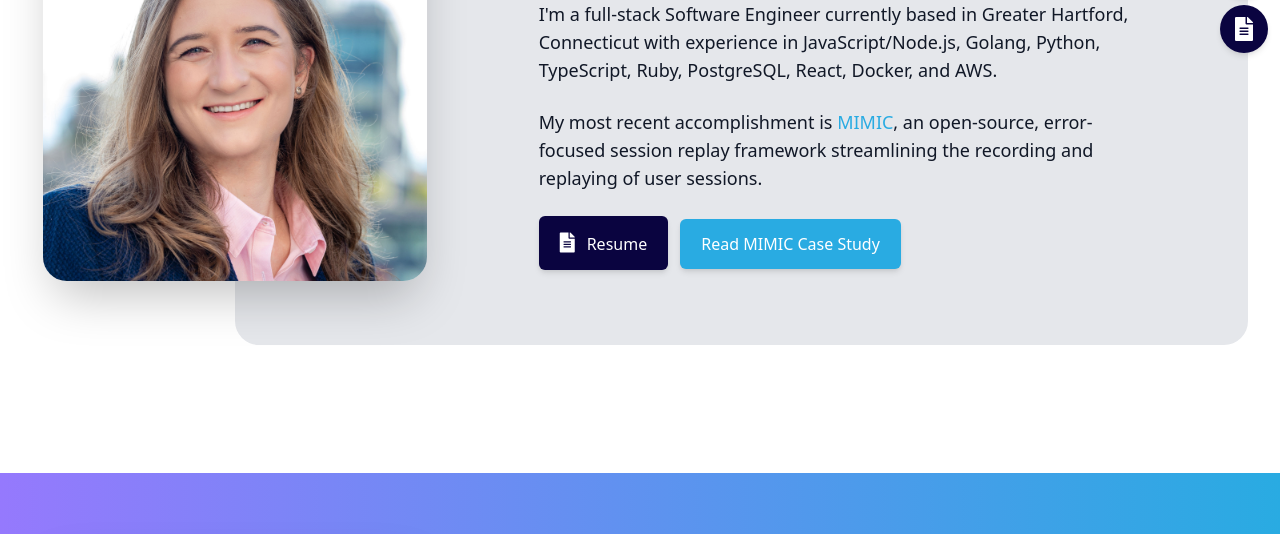
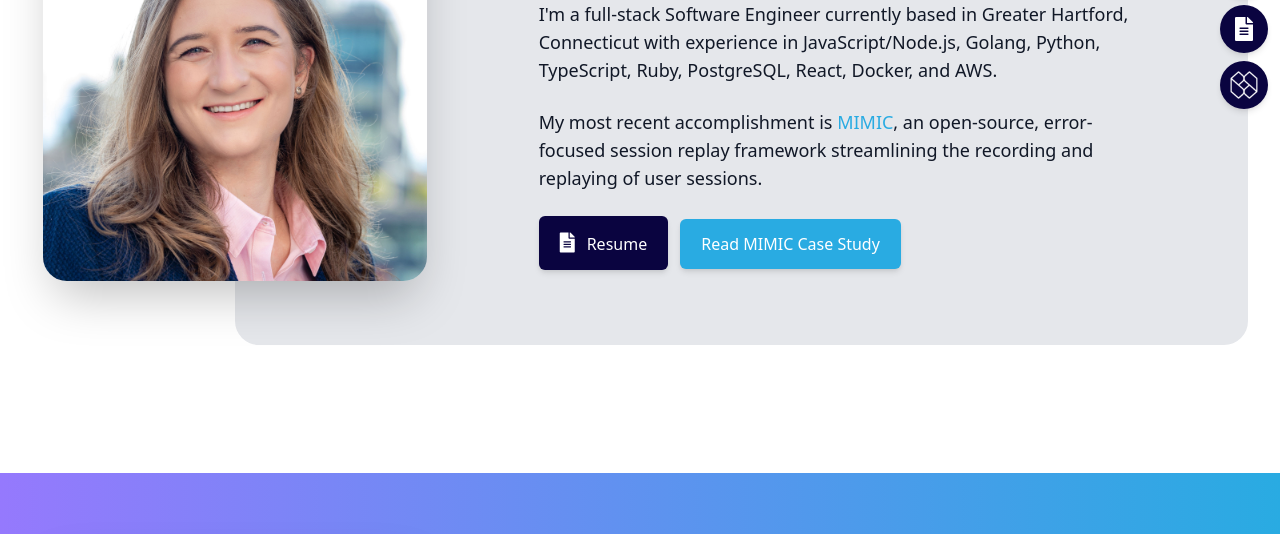
Before and after one commit to VSTodd/vstodd.github.io, a website built with Vite: page index.html in a window 1280 px wide. Shown: the part 231-765 px from the top of the page. Built offline with nearby package versions, Linux system fonts and the light colour scheme.

Commit message:
improvement: adds MIMIC contact button.

```diff
--- a/index.html
+++ b/index.html
@@ -129,6 +129,26 @@
         "
       >
         <i class="fas fa-file-alt"></i>
+      </a>
+      <a
+        href="https://mimic-replay.com/#case-study"
+        class="
+          menuItem
+          flex
+          h-12
+          items-center
+          shadow-md
+          justify-center
+          border border-transparent
+          font-medium
+          rounded-full
+          text-white
+          bg-midnightblue
+          hover:bg-gray-600
+        "
+        target="_blank"
+      >
+      <img src="assets/favicon/mimic-white.png" width="68%" height="68%"/>
       </a>
     </div>
 
```
Also changed, not shown: assets/favicon/mimic-white.png (added).
